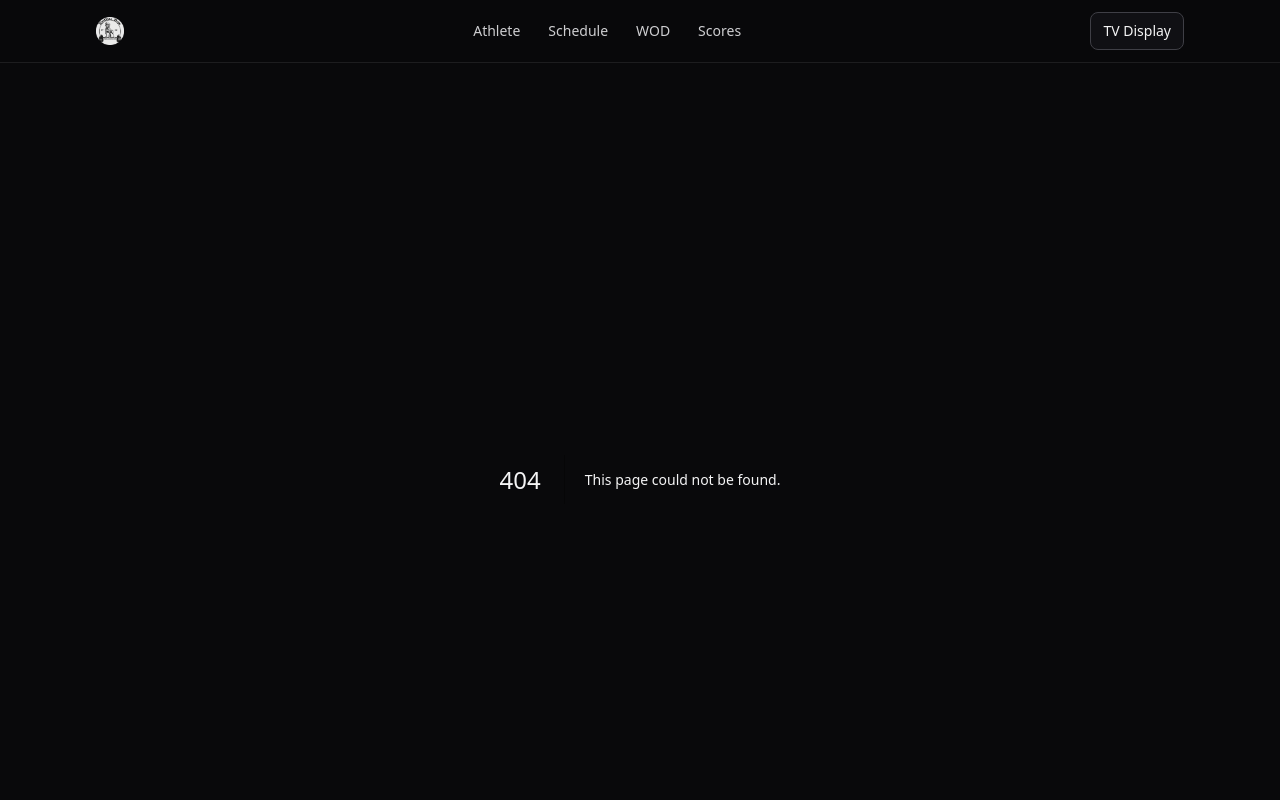
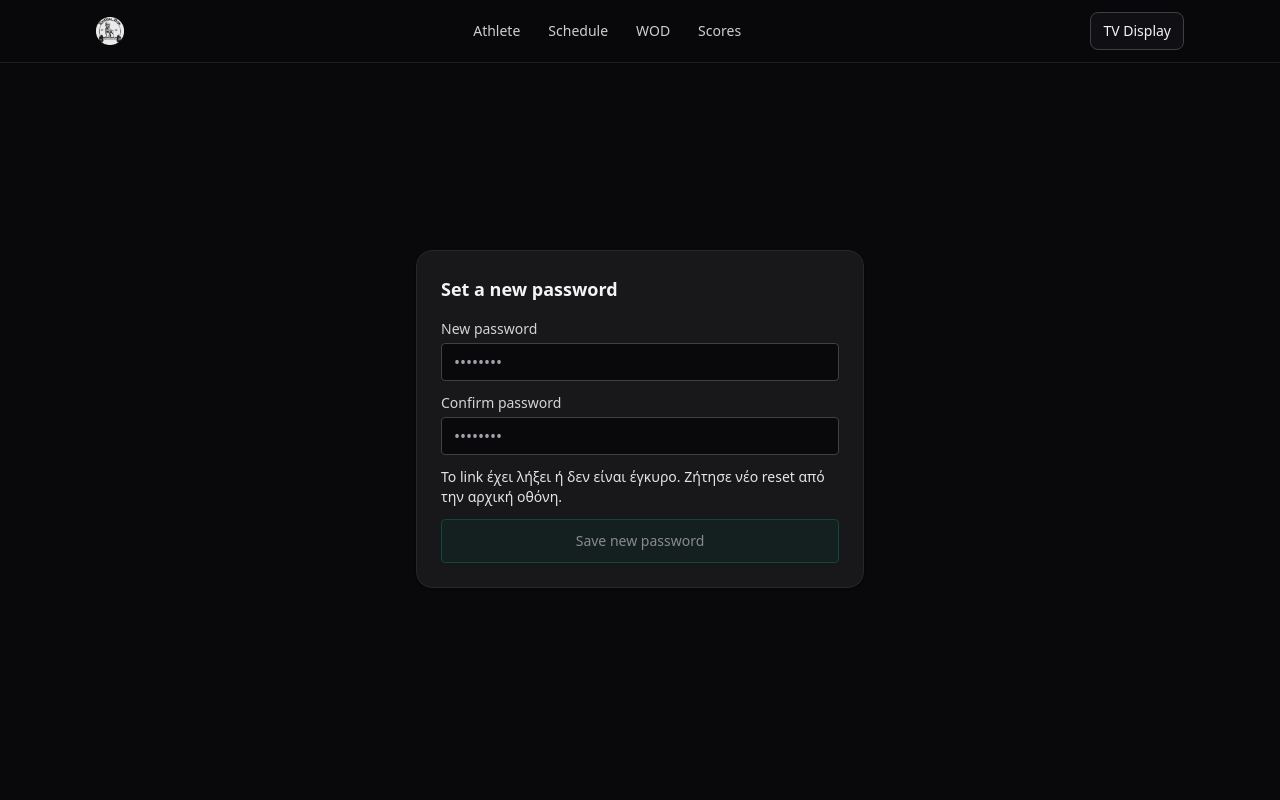
Before and after one commit to jandeog/StiGmA-Box, a Next.js app: page /auth/reset in a window 1280 px wide. Before the commit this address had no page. Shown: the top 800 px of the page. Built offline with nearby package versions, Linux system fonts and the light colour scheme; no server answers.

Commit message:
Auth intro

```diff
--- /dev/null
+++ b/app/api/auth/email-exists/route.ts
@@ -0,0 +1,57 @@
+// app/api/auth/email-exists/route.ts
+import { NextResponse } from 'next/server';
+
+const SUPABASE_URL = process.env.NEXT_PUBLIC_SUPABASE_URL!;
+const SERVICE_ROLE_KEY = process.env.SUPABASE_SERVICE_ROLE_KEY!; // SERVER-ONLY
+
+export async function POST(req: Request) {
+  try {
+    const { email } = await req.json();
+    if (!email || typeof email !== 'string') {
+      return NextResponse.json({ error: 'Missing email' }, { status: 400 });
+    }
+    const ok = /\S+@\S+\.\S+/.test(email);
+    if (!ok) {
+      return NextResponse.json({ error: 'Invalid email' }, { status: 400 });
+    }
+    if (!SUPABASE_URL || !SERVICE_ROLE_KEY) {
+      return NextResponse.json({ error: 'Server misconfigured' }, { status: 500 });
+    }
+
+    // GoTrue Admin REST: GET /auth/v1/admin/users?email=<email>
+    const url = new URL('/auth/v1/admin/users', SUPABASE_URL);
+    url.searchParams.set('email', email);
+
+    const res = await fetch(url.toString(), {
+      method: 'GET',
+      headers: {
+        apikey: SERVICE_ROLE_KEY,
+        Authorization: `Bearer ${SERVICE_ROLE_KEY}`,
+        'Content-Type': 'application/json',
+      },
+      // Vercel/Edge sometimes requires this for internal fetches
+      cache: 'no-store',
+    });
+
+    if (!res.ok) {
+      // 404 = not found (no such user) => exists: false
+      if (res.status === 404) {
+        return NextResponse.json({ exists: false });
+      }
+      const text = await res.text().catch(() => '');
+      return NextResponse.json({ error: text || 'Lookup failed' }, { status: 500 });
+    }
+
+    const data = await res.json().catch(() => null);
+    // Αν επιστρέψει user object ή λίστα με results:
+    // GoTrue μπορεί να επιστρέψει { users: [...] } ή single user, ανάλογα με version.
+    const exists =
+      !!data &&
+      ((Array.isArray(data.users) && data.users.length > 0) ||
+        (data.id && data.email)); // single user payload
+
+    return NextResponse.json({ exists: !!exists });
+  } catch {
+    return NextResponse.json({ error: 'Bad request' }, { status: 400 });
+  }
+}
--- /dev/null
+++ b/app/auth/reset/page.tsx
@@ -0,0 +1,108 @@
+'use client';
+
+import { useEffect, useMemo, useState, Suspense } from 'react';
+import { useRouter } from 'next/navigation';
+import { createClient } from '@supabase/supabase-js';
+
+const supabase =
+  typeof window !== 'undefined'
+    ? createClient(
+        process.env.NEXT_PUBLIC_SUPABASE_URL!,
+        process.env.NEXT_PUBLIC_SUPABASE_ANON_KEY!
+      )
+    : (null as any);
+
+export default function ResetPage() {
+  return (
+    <Suspense fallback={<div className="p-6 text-sm text-zinc-400">Loading…</div>}>
+      <ResetInner />
+    </Suspense>
+  );
+}
+
+function ResetInner() {
+  const router = useRouter();
+  const [busy, setBusy] = useState(false);
+  const [msg, setMsg] = useState<string | null>(null);
+  const [pw1, setPw1] = useState('');
+  const [pw2, setPw2] = useState('');
+  const canSubmit = useMemo(() => pw1.length >= 6 && pw1 === pw2 && !busy, [pw1, pw2, busy]);
+
+  // Optional: ensure session exists (user arrived via valid link)
+  useEffect(() => {
+    let mounted = true;
+    (async () => {
+      if (!supabase) return;
+      const { data } = await supabase.auth.getSession();
+      if (!mounted) return;
+      if (!data.session) {
+        setMsg('Το link έχει λήξει ή δεν είναι έγκυρο. Ζήτησε νέο reset από την αρχική οθόνη.');
+      }
+    })();
+    return () => {
+      mounted = false;
+    };
+  }, []);
+
+  const onSubmit = async (e: React.FormEvent) => {
+    e.preventDefault();
+    if (!supabase) return;
+    setBusy(true);
+    setMsg(null);
+    try {
+      const { data, error } = await supabase.auth.updateUser({ password: pw1 });
+      if (error) throw error;
+      setMsg('Το password άλλαξε επιτυχώς. Μεταφορά στο Schedule…');
+      // μικρή καθυστέρηση για UX
+      setTimeout(() => router.replace('/schedule'), 600);
+    } catch (err: any) {
+      setMsg(err?.message || 'Αποτυχία αλλαγής password.');
+    } finally {
+      setBusy(false);
+    }
+  };
+
+  return (
+    <section className="min-h-[85vh] flex items-center justify-center px-4">
+      <div className="w-full max-w-md border border-zinc-800 bg-zinc-900 rounded-2xl p-6 shadow">
+        <h1 className="text-lg font-semibold mb-4">Set a new password</h1>
+        <form onSubmit={onSubmit} className="space-y-3">
+          <div>
+            <label className="block text-sm mb-1 text-zinc-300">New password</label>
+            <input
+              type="password"
+              value={pw1}
+              onChange={(e) => setPw1(e.target.value)}
+              className="w-full rounded border border-zinc-700 bg-zinc-950 px-3 py-2"
+              placeholder="••••••••"
+              required
+              minLength={6}
+            />
+          </div>
+          <div>
+            <label className="block text-sm mb-1 text-zinc-300">Confirm password</label>
+            <input
+              type="password"
+              value={pw2}
+              onChange={(e) => setPw2(e.target.value)}
+              className="w-full rounded border border-zinc-700 bg-zinc-950 px-3 py-2"
+              placeholder="••••••••"
+              required
+              minLength={6}
+            />
+          </div>
+
+          {msg && <div className="text-sm mt-1 text-zinc-200">{msg}</div>}
+
+          <button
+            className="w-full mt-2 px-4 py-2 rounded border border-emerald-700 bg-emerald-900/30 hover:bg-emerald-900/50 text-sm disabled:opacity-50"
+            type="submit"
+            disabled={!canSubmit}
+          >
+            {busy ? 'Saving…' : 'Save new password'}
+          </button>
+        </form>
+      </div>
+    </section>
+  );
+}
--- a/app/page.tsx
+++ b/app/page.tsx
@@ -94,18 +94,37 @@ function AuthLandingInner() {
     [email, otp, busy]
   );
 
-  // ----- actions -----
-  const goPasswordStep = (e?: React.FormEvent) => {
-    e?.preventDefault();
+  // ----- flows -----
+  // Server-side lookup: does email exist?
+  const onEmailSubmit = async (e: React.FormEvent) => {
+    e.preventDefault();
     setMsg(null);
+    setBusy(true);
+    try {
+      const res = await fetch('/api/auth/email-exists', {
+        method: 'POST',
+        headers: { 'content-type': 'application/json' },
+        body: JSON.stringify({ email: email.trim() }),
+      });
+      const json = await res.json();
+      if (!res.ok) throw new Error(json?.error || 'Lookup failed');
+
+      if (json.exists) {
         setStep('password');
+      } else {
+        // Νέος χρήστης: ξεκινάμε OTP (signup)
+        await startOtpFlow();
+      }
+    } catch (err: any) {
+      setMsg(err?.message || 'Something went wrong.');
+    } finally {
+      setBusy(false);
+    }
   };
 
   // Create account / Send OTP (signup-or-login via code)
   const startOtpFlow = async () => {
-    if (!supabase) return;
-    setBusy(true);
-    setMsg(null);
+    if (!supabase) return false;
 
     // Σημαδεύουμε ότι πρόκειται για νέα εγγραφή
     const url = new URL(window.location.href);
@@ -118,18 +137,17 @@ function AuthLandingInner() {
       email: email.trim(),
       options: {
         shouldCreateUser: true,
-        emailRedirectTo, // αν πατήσει verify via link
+        emailRedirectTo, // fallback αν πατήσει verify link
       },
     });
 
     if (error) {
       setMsg(error.message || 'Could not send verification code.');
-      setBusy(false);
-      return;
+      return false;
     }
     setMsg('Στείλαμε 6-ψήφιο κωδικό στο email σου. Πληκτρολόγησέ τον παρακάτω.');
     setStep('otp');
-    setBusy(false);
+    return true;
   };
 
   // Try password sign-in
@@ -151,8 +169,25 @@ function AuthLandingInner() {
     }
 
     setMsg(
-      'Invalid email or password. Αν δεν έχεις λογαριασμό, επίλεξε “Create account / Send code”.'
+      'Invalid email or password. Αν δεν έχεις λογαριασμό ή ξέχασες το password, χρησιμοποίησε τις επιλογές από κάτω.'
     );
+    setBusy(false);
+  };
+
+  // Forgot password → send reset email
+  const onForgotPassword = async () => {
+    if (!supabase) return;
+    setBusy(true);
+    setMsg(null);
+    const redirectTo = `${getSiteUrl()}/auth/reset`;
+    const { error } = await supabase.auth.resetPasswordForEmail(email.trim(), {
+      redirectTo,
+    });
+    if (error) {
+      setMsg(error.message || 'Could not send reset email.');
+    } else {
+      setMsg('Σου στείλαμε email για αλλαγή password. Άνοιξέ το και ακολούθησε το link.');
+    }
     setBusy(false);
   };
 
@@ -212,16 +247,10 @@ function AuthLandingInner() {
             priority
             className="w-32 sm:w-40 md:w-44 h-auto mx-auto"
           />
-          <h1 className="mt-3 text-xl font-semibold">Welcome</h1>
-          <p className="text-sm text-zinc-400">
-            {step === 'email' && 'Συνέχισε με το email σου'}
-            {step === 'password' && 'Βάλε το password σου για να συνδεθείς'}
-            {step === 'otp' && 'Πληκτρολόγησε τον 6-ψήφιο κωδικό που λάβαμε στο email σου'}
-          </p>
         </div>
 
         {step === 'email' && (
-          <form onSubmit={goPasswordStep} className="space-y-3">
+          <form onSubmit={onEmailSubmit} className="space-y-3">
             <div>
               <label className="block text-sm mb-1 text-zinc-300">Email</label>
               <input
@@ -250,7 +279,7 @@ function AuthLandingInner() {
               <button
                 type="button"
                 onClick={startOtpFlow}
-                disabled={!canEmail}
+                disabled={!canEmail || busy}
                 className="text-sm underline underline-offset-4 text-emerald-300 hover:text-emerald-200 disabled:opacity-50"
               >
                 Create account / Send code
@@ -302,14 +331,24 @@ function AuthLandingInner() {
               >
                 Back
               </button>
+              <div className="flex items-center gap-4">
+                <button
+                  type="button"
+                  onClick={onForgotPassword}
+                  className="text-xs underline underline-offset-4 text-emerald-300 hover:text-emerald-200"
+                  disabled={busy}
+                >
+                  Forgot password
+                </button>
                 <button
                   type="button"
                   onClick={startOtpFlow}
                   className="text-xs underline underline-offset-4 text-emerald-300 hover:text-emerald-200"
-                disabled={!canEmail}
+                  disabled={busy}
                 >
                   Create account / Send code
                 </button>
+              </div>
             </div>
           </form>
         )}
```
Lines whose indentation alone changed are shown as unchanged.
